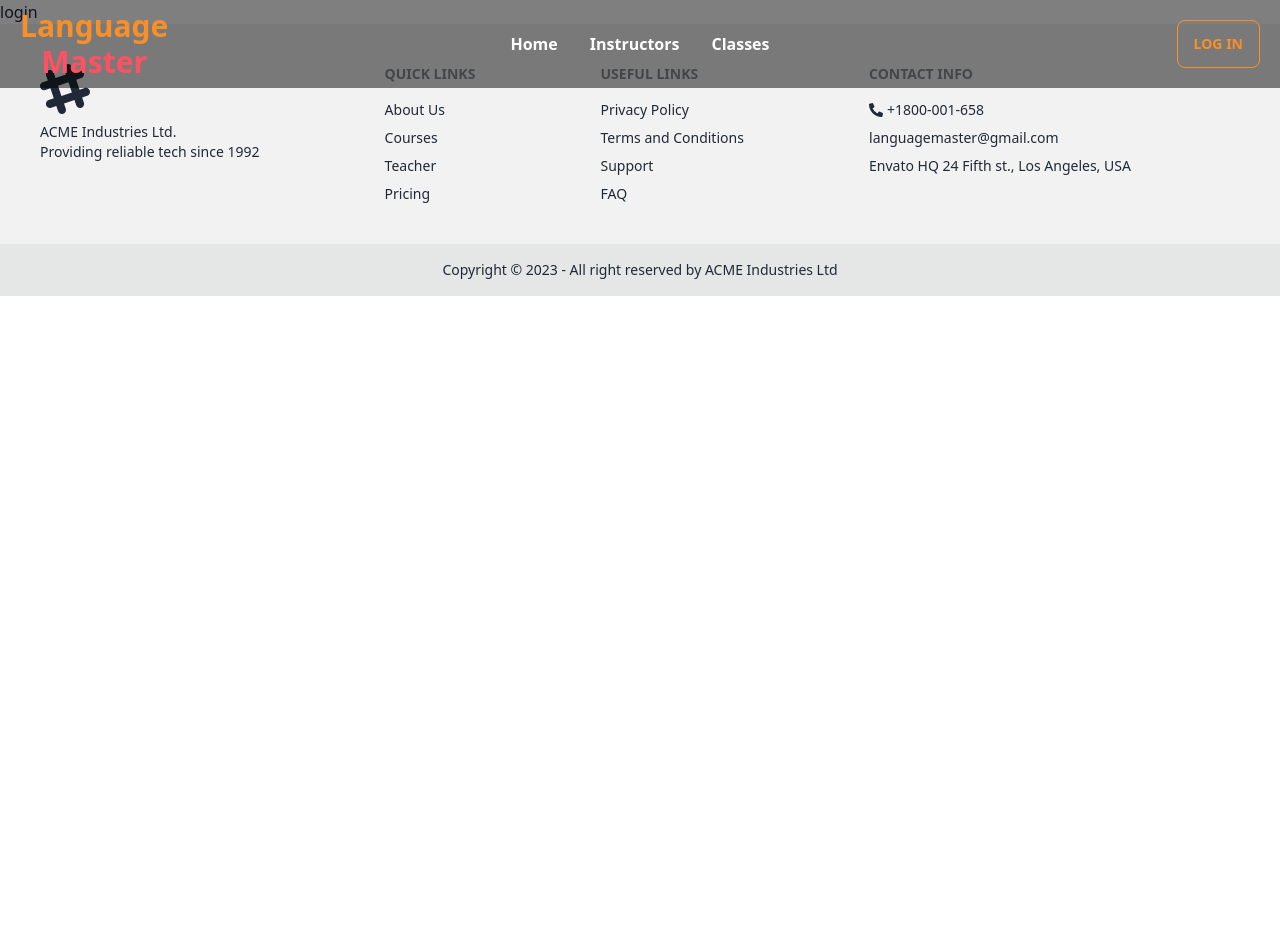
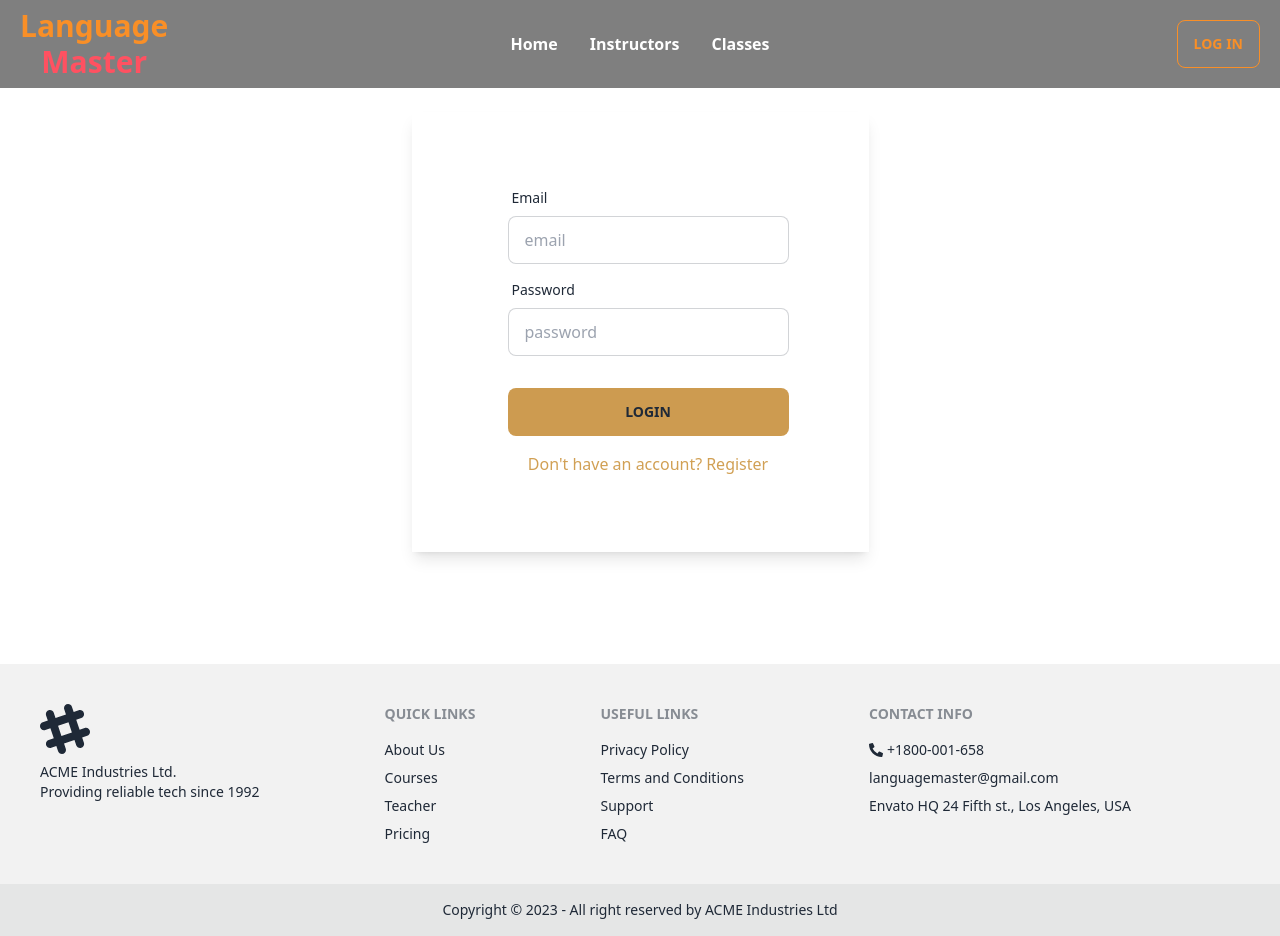
Before and after one commit to tapfer-abdullah/Language-master-client-side, a React (Vite) app: page /login in a window 1280 px wide. Before the commit the page ends 800 px from the top, so only its background shows below. Built offline with nearby package versions, Linux system fonts and the light colour scheme; no server answers.

Commit message:
log in form added

```diff
--- a/package.json
+++ b/package.json
@@ -12,6 +12,7 @@
   "dependencies": {
     "@smastrom/react-rating": "^1.3.1",
     "@tanstack/react-query": "^4.29.12",
+    "firebase": "^9.22.1",
     "localforage": "^1.10.0",
     "match-sorter": "^6.3.1",
     "react": "^18.2.0",
@@ -23,8 +24,8 @@
     "react-rating": "^2.0.5",
     "react-router-dom": "^6.11.2",
     "react-tabs": "^6.0.1",
-    "sort-by": "^1.2.0",
-    "sweetalert2": "^11.7.11",
+    "sort-by": "^0.0.2",
+    "sweetalert2": "^11.4.8",
     "swiper": "^9.3.2"
   },
   "devDependencies": {
--- a/src/Config/config.firebase.js
+++ b/src/Config/config.firebase.js
@@ -14,4 +14,5 @@ const firebaseConfig = {
 };
 
 // Initialize Firebase
-export const app = initializeApp(firebaseConfig);
+const app = initializeApp(firebaseConfig);
+export default app;
--- a/src/Pages/AuthPage/AuthProvider.jsx
+++ b/src/Pages/AuthPage/AuthProvider.jsx
@@ -1,8 +1,65 @@
-import React from "react";
+/* eslint-disable react/prop-types */
+/* eslint-disable no-unused-vars */
+/* eslint-disable no-undef */
+import React, { createContext, useEffect, useState } from "react";
+import { initializeApp } from "firebase/app";
+import { createUserWithEmailAndPassword, getAuth, onAuthStateChanged, signInWithEmailAndPassword, signOut, updateProfile } from "firebase/auth";
+import app from "../../Config/config.firebase";
 
+const auth = getAuth(app);
+export const AuthContext = createContext(null);
 
-const AuthProvider = () => {
-  return <div></div>;
+const AuthProvider = ({children}) => {
+  const [user, setUser] = useState(null);
+  const [loading, setLoading] = useState(true);
+
+    useEffect(()=>{
+        const unsubscribe = onAuthStateChanged(auth, (user) =>{
+            if(user){
+                setUser(user);
+            }
+            else{
+                setUser(null);
+                console.log("No user found");
+            }
+            setLoading(false);
+        } )
+
+        return () => unsubscribe();
+
+    }, [])
+
+    const Register = (email, password) =>{
+        setLoading(true);
+        return createUserWithEmailAndPassword(auth, email, password);
+    }
+
+    const Login = (email, password) =>{
+        setLoading(true);
+        return signInWithEmailAndPassword(auth, email, password);
+    }
+
+    const Logout = () =>{
+        setLoading(true);
+        return signOut(auth);
+    }
+
+    const UpdateUser = (name, photoUrl)=>{
+        setLoading(true);
+        return updateProfile(auth.currentUser, {
+            displayName: name, photoURL: photoUrl
+          })
+    }
+
+    const authInfo = {
+        loading, user, Login, Logout, Register, UpdateUser
+    }
+
+    return (
+        <AuthContext.Provider value={authInfo}>
+            {children}
+        </AuthContext.Provider>
+    );
 };
 
 export default AuthProvider;
--- a/src/Pages/AuthPage/Login.jsx
+++ b/src/Pages/AuthPage/Login.jsx
@@ -1,11 +1,113 @@
-import React from 'react';
+/* eslint-disable react/no-unescaped-entities */
+/* eslint-disable no-unused-vars */
+import React from "react";
+import Swal from "sweetalert2";
+import { useState } from "react";
+import { Link, useLocation, useNavigate } from "react-router-dom";
+import { useContext } from "react";
+import { AuthContext } from "./AuthProvider";
 
 const Login = () => {
-    return (
-        <div>
-            login
+  const navigate = useNavigate();
+  const location = useLocation();
+  console.log(location);
+  const from = location.state?.path || location.state?.pathname || "/";
+
+//   const [disable, setDisable] = useState(true);
+  const { user, Login } = useContext(AuthContext);
+  const [errorM, setErrorM] = useState("");
+
+  const handleLogin = (e) => {
+    e.preventDefault();
+    const form = e.target;
+    const email = form.email.value;
+    const password = form.password.value;
+
+    console.log(email, password);
+    Login(email, password)
+      .then((result) => {
+        console.log(result.user);
+        setErrorM('');
+
+        Swal.fire({
+          position: "top-center",
+          icon: "success",
+          title: "Login successful!",
+          showConfirmButton: false,
+          timer: 1500,
+        });
+
+
+        navigate(from);
+      })
+      .catch((err) => {
+        setErrorM(err.message)
+        console.log(err)
+    });
+  };
+
+
+  return (
+    <div className="flex justify-center items-center">
+      <div className="p-5 md:p-28">
+        <div
+          className="hero p-5 md:px-10 md:py-5 shadow-lg shadow-slate-950/50 "
+          //   style={{ backgroundImage: `url(${bgImg})` }}
+        >
+          <form
+            onSubmit={handleLogin}
+            className="hero-content flex-col lg:flex-row"
+          >
+            <div className="text-center lg:text-left">
+              {/* <img src={bgImg2} alt="" /> */}
+            </div>
+            <div className="card flex-shrink-0 w-full max-w-sm">
+              <div className="card-body">
+                <div className="form-control">
+                  <label className="label">
+                    <span className="label-text">Email</span>
+                  </label>
+                  <input
+                    name="email"
+                    type="email"
+                    placeholder="email"
+                    className="input input-bordered"
+                  />
+                </div>
+                <div className="form-control">
+                  <label className="label">
+                    <span className="label-text">Password</span>
+                  </label>
+                  <input
+                    type="password"
+                    name="password"
+                    placeholder="password"
+                    className="input input-bordered"
+                  />
+                </div>
+                {errorM && <p className="text-my-primary">{errorM}</p>}
+
+                <div className="form-control mt-6">
+                  <button
+                    // disabled={disable}
+                    className="btn bg-[#cd9b50] border-none"
+                  >
+                    Login
+                  </button>
+                </div>
+                <p className="text-[#D1A054] text-center my-2">
+                  Don't have an account?
+                  <Link to="/register" className="ml-1 hover:link">
+                    Register
+                  </Link>
+                </p>
+              </div>
+            </div>
+          </form>
         </div>
-    );
+      </div>
+    </div>
+  );
 };
 
 export default Login;
--- a/src/Pages/SharedPages/Header.jsx
+++ b/src/Pages/SharedPages/Header.jsx
@@ -4,11 +4,12 @@ import React, { useContext, useState } from "react";
 import { Link, NavLink } from "react-router-dom";
 import BtnOutLine from "../../Components/Buttons/BtnOutLine";
 import BtnSolid from "../../Components/Buttons/BtnSolid";
+import { AuthContext } from "../AuthPage/AuthProvider";
 
 
 const Header = () => {
+const {user, Logout} = useContext(AuthContext);
 
-  const user = "";
   // console.log(user)
   const handleLogout = () =>{
     Logout()
@@ -117,7 +118,7 @@ const Header = () => {
              src={user?.photoURL} alt="userImg" />
               <Link
               onClick={handleLogout}
-                // to="/login"
+                to="/login"
                 className="btn btn-outline hover:bg-my-primary hover:border-my-primary text-my-secondary border-my-secondary"
               >
                 Log out
--- a/src/main.jsx
+++ b/src/main.jsx
@@ -7,8 +7,8 @@ import { HelmetProvider } from "react-helmet-async";
 import {
   QueryClient,
   QueryClientProvider,
-  useQuery,
 } from '@tanstack/react-query'
+import AuthProvider from "./Pages/AuthPage/AuthProvider";
 
 const queryClient = new QueryClient();
 
@@ -16,7 +16,7 @@ ReactDOM.createRoot(document.getElementById("root")).render(
   <React.StrictMode>
     <HelmetProvider>
     <QueryClientProvider client={queryClient}>
-      <RouterProvider router={router} />
+      <AuthProvider><RouterProvider router={router} /></AuthProvider>
     </QueryClientProvider>
     </HelmetProvider>
   </React.StrictMode>
```
Also changed, not shown: src/Pages/AuthPage/Register.jsx (+55 -56 lines), 1 other file (tests, documents, lock files or other folders).
